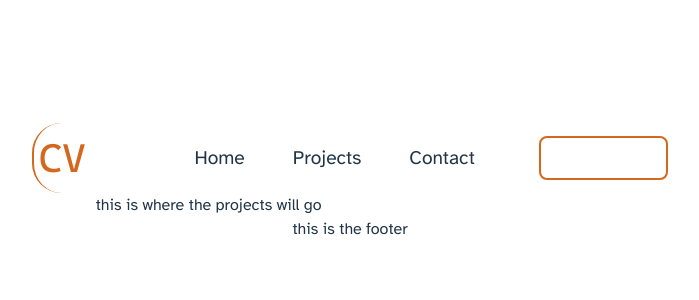
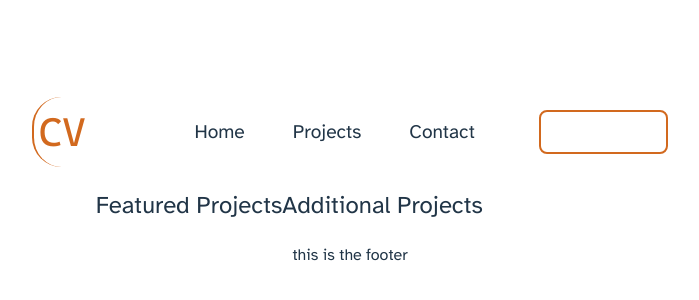
Before and after one commit to charlesvill/portfolio-react, a React (Vite) app: page /projects in a window 1280 px wide. Shown: the part 218-518 px from the top of the page, without its empty margins (290-989 px from the left). Built offline with nearby package versions, Linux system fonts and the light colour scheme.

Commit message:
Projects Layout and minor styling

```diff
--- /dev/null
+++ b/src/components/projects/additional/additionalProjects.jsx
@@ -0,0 +1,9 @@
+export function AdditionalProjects() {
+  return (
+    <section>
+      <header>
+        <h2>Additional Projects</h2>
+      </header>
+    </section>
+  );
+}
--- /dev/null
+++ b/src/components/projects/featured/featuredProjects.jsx
@@ -0,0 +1,9 @@
+export function FeaturedProjects() {
+  return (
+    <section>
+      <header>
+        <h2>Featured Projects</h2>
+      </header>
+    </section>
+  );
+}
--- a/src/pages/projects/projects.jsx
+++ b/src/pages/projects/projects.jsx
@@ -1,7 +1,12 @@
+import { FeaturedProjects } from '../../components/projects/featured/featuredProjects';
+import { AdditionalProjects } from '../../components/projects/additional/additionalProjects';
+import styles from './projects.module.css';
+
 export function Projects() {
   return (
-    <section>
-      <div>this is where the projects will go</div>
-    </section>
+    <>
+      <FeaturedProjects />
+      <AdditionalProjects />
+    </>
   );
 }
```
Also changed, not shown: src/components/projects/additional/project/addProjectCard.jsx (added), src/components/projects/featured/project/project.jsx (added), src/pages/projects/projects.module.css (added).
